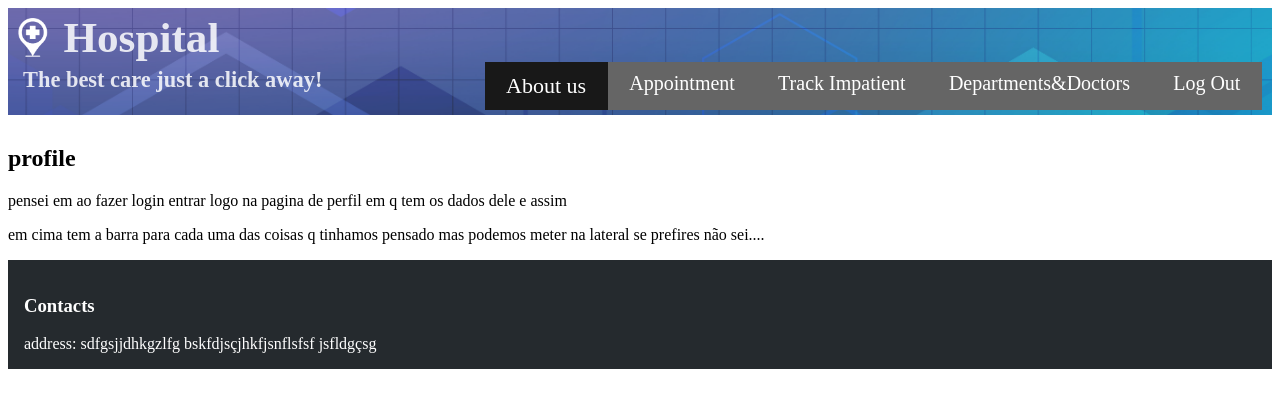
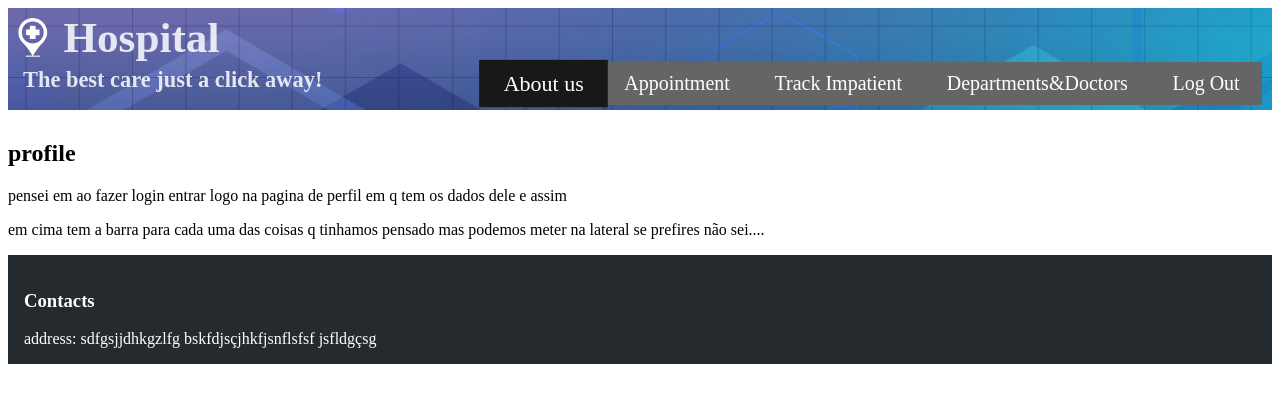
Before and after one commit to AMfeta99/FEUP-ESIN, a PHP site: page /index_f_login.html in a window 1280 px wide, with the pointer over the restyled element. Shown: the top 408 px of the page. Run offline with PHP 8.4, Linux system fonts and the light colour scheme.

Commit message:
corrigi o warming zoom quando .hover

```diff
--- a/style.css
+++ b/style.css
@@ -1,4 +1,3 @@
-
 /*style.css (styling the main components)*/
 
 /* ________________________Geral___________________________________*/
@@ -66,7 +65,7 @@ body > header a {
 
 #links a:hover {
   background-color: #000;
-  zoom: 1.1;
+  transform: scale(1.1);
 }
 
 /*__footer_ */
--- a/style_buttons.css
+++ b/style_buttons.css
@@ -18,7 +18,7 @@ font-weight: bold;
 #out:hover{
 color: red;
 cursor: pointer;
-zoom: 1.1;
+transform: scale(1.1);
 }
 
 .close {
```
Also changed, not shown: slicer.css (line endings or trailing spaces).
